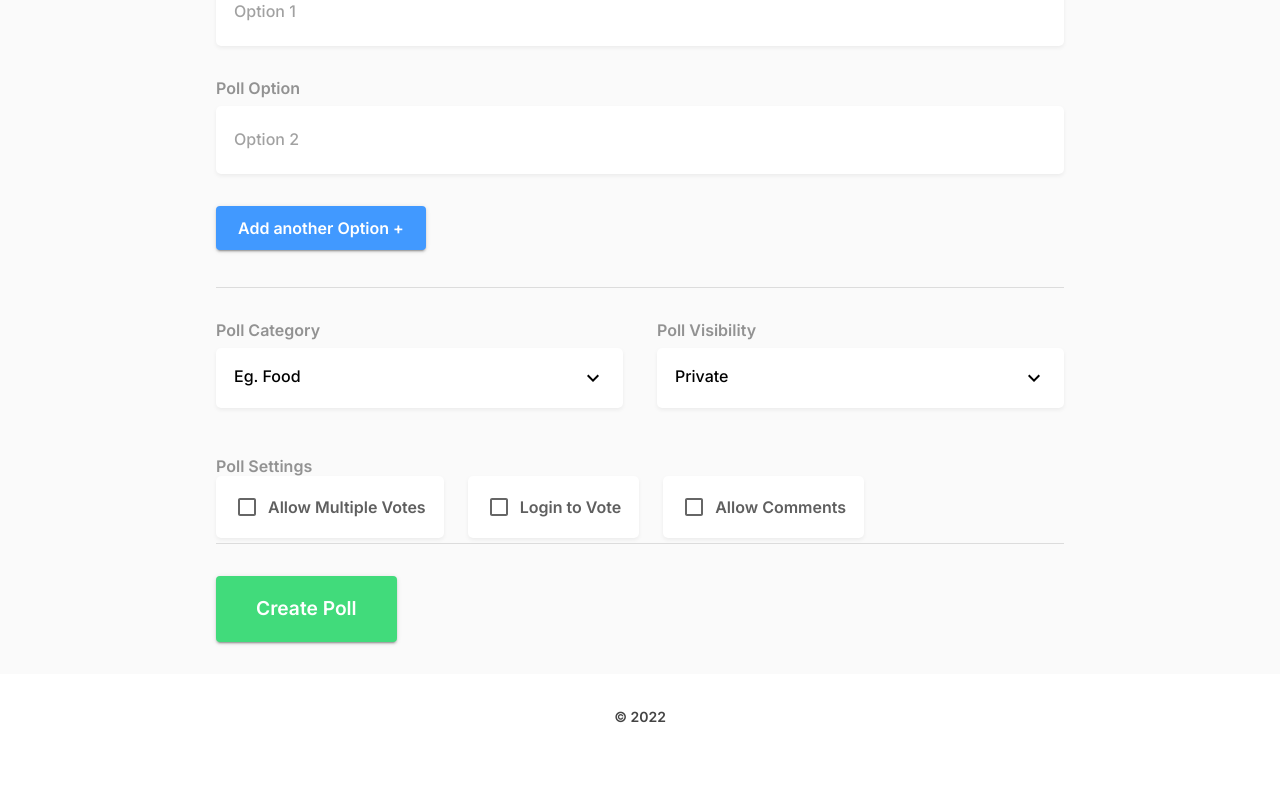
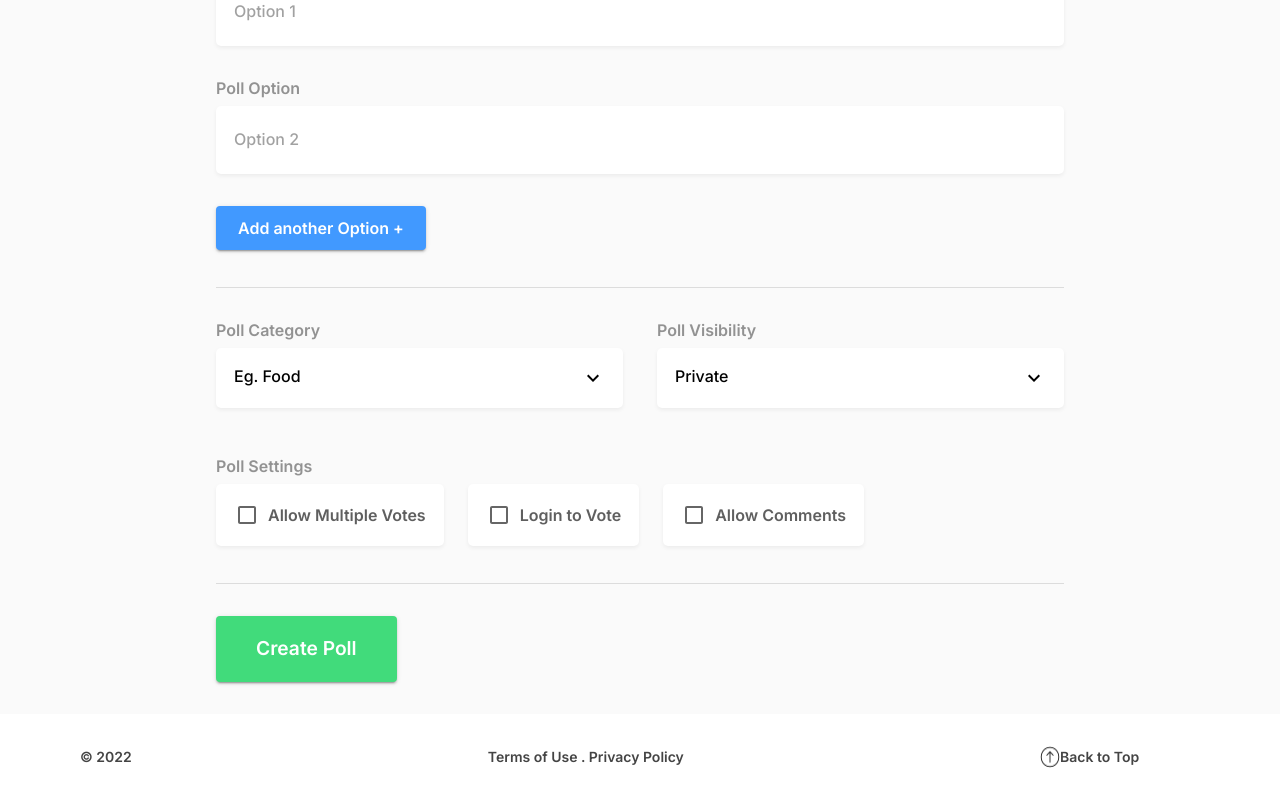
Before and after one commit to LitoleNINJA/Poll-It, a Next.js app in the folder client/: page /create in a window 1280 px wide. Shown: the part 555-1355 px from the top of the page. Before the commit the page ends 1315 px from the top, so only its background shows below. Built offline with nearby package versions, Linux system fonts and the light colour scheme.

Commit message:
added footer

```diff
--- a/client/src/components/Footer.js
+++ b/client/src/components/Footer.js
@@ -1,16 +1,18 @@
 import { Box, Typography } from '@mui/material';
+import Image from 'next/image';
+import scrollUp from '../assets/scroll-up.png';
 
 export default function Footer() {
   return (
     <Box sx={{
-        width: '100%',
         backgroundColor: '#ffffff',
         py: '2rem',
+        mx: '5rem',
     }}>
         <Box sx={{
             display: 'flex',
             flexDirection: 'row',
-            justifyContent: 'center',
+            justifyContent: 'space-between',
         }}>
             <Box sx={{
             }}>
@@ -21,7 +23,26 @@ export default function Footer() {
             </Box>
 
             <Box sx={{}}>
+                <Typography variant="subtitle2" style={{
+                    fontWeight: '600',
+                    color: '#444444',
+                }}>Terms of Use . Privacy Policy</Typography>
+            </Box>
 
+            <Box sx={{
+                display: 'flex',
+                flexDirection: 'row',
+                width: '10rem',
+                ':hover': {
+                    cursor: 'pointer',
+                }
+            }}>
+                <Image src={scrollUp} alt="scroll up" width={20} height={20} />
+                <Typography variant="subtitle2" style={{
+                    ml: '1rem',
+                    fontWeight: '600',
+                    color: '#444444',
+                }}>Back to Top</Typography>
             </Box>
         </Box>
     </Box>
--- a/client/src/pages/create.js
+++ b/client/src/pages/create.js
@@ -326,6 +326,7 @@ export default function create() {
                         <Typography variant="body1" sx={{
                             fontWeight: '600',
                             color: '#929292',
+                            mb: '0.5rem',
                         }}>Poll Settings</Typography>
                         <Box sx={{
                             display: 'flex',
@@ -406,6 +407,7 @@ export default function create() {
                     <Divider sx={{
                         width: '100%',
                         height: '5px',
+                        mt: '2rem',
                     }} />
 
                     <Button variant='contained' size='large' onClick={handleSubmit}
```
Also changed, not shown: client/src/assets/scroll-up.png (added).
